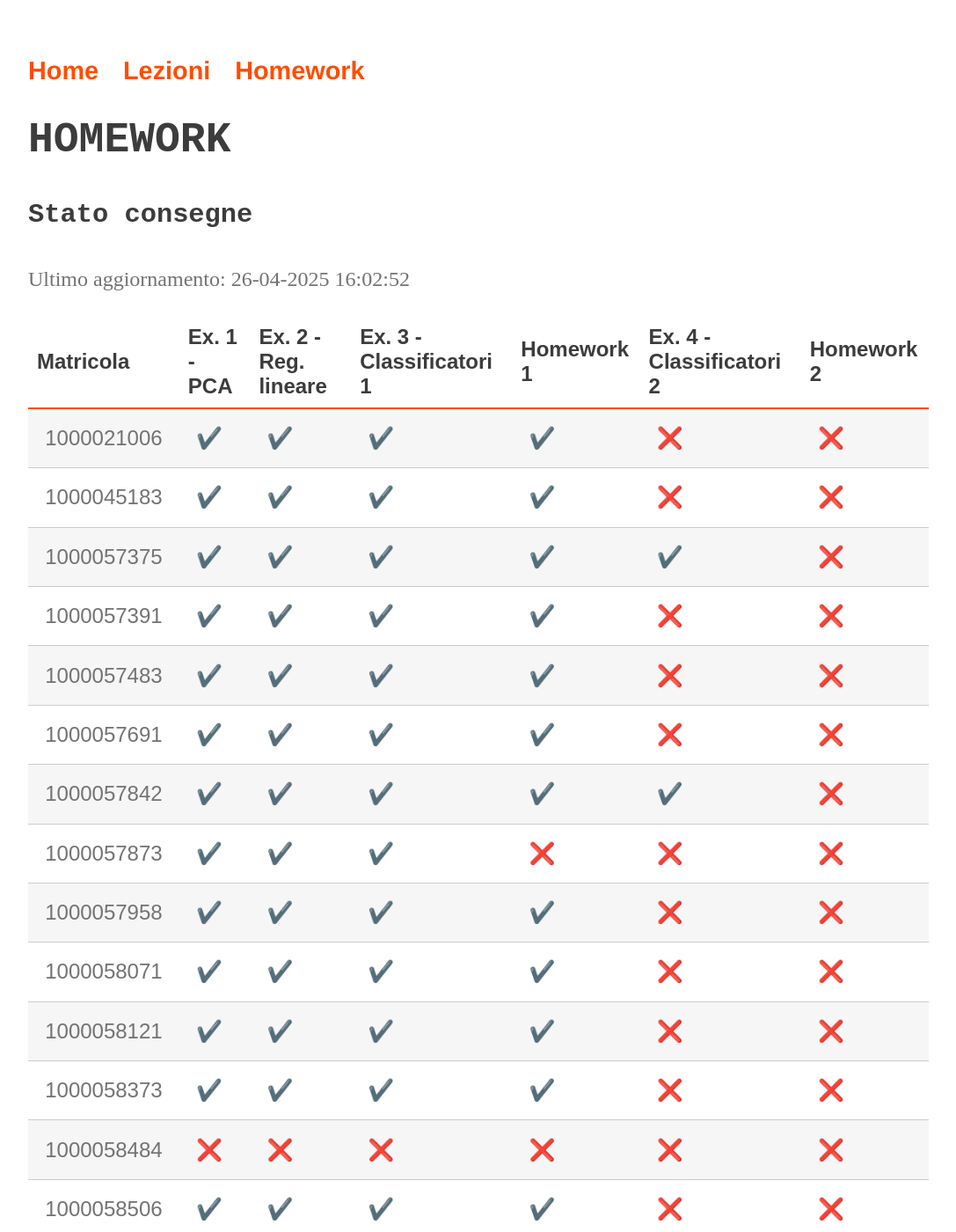
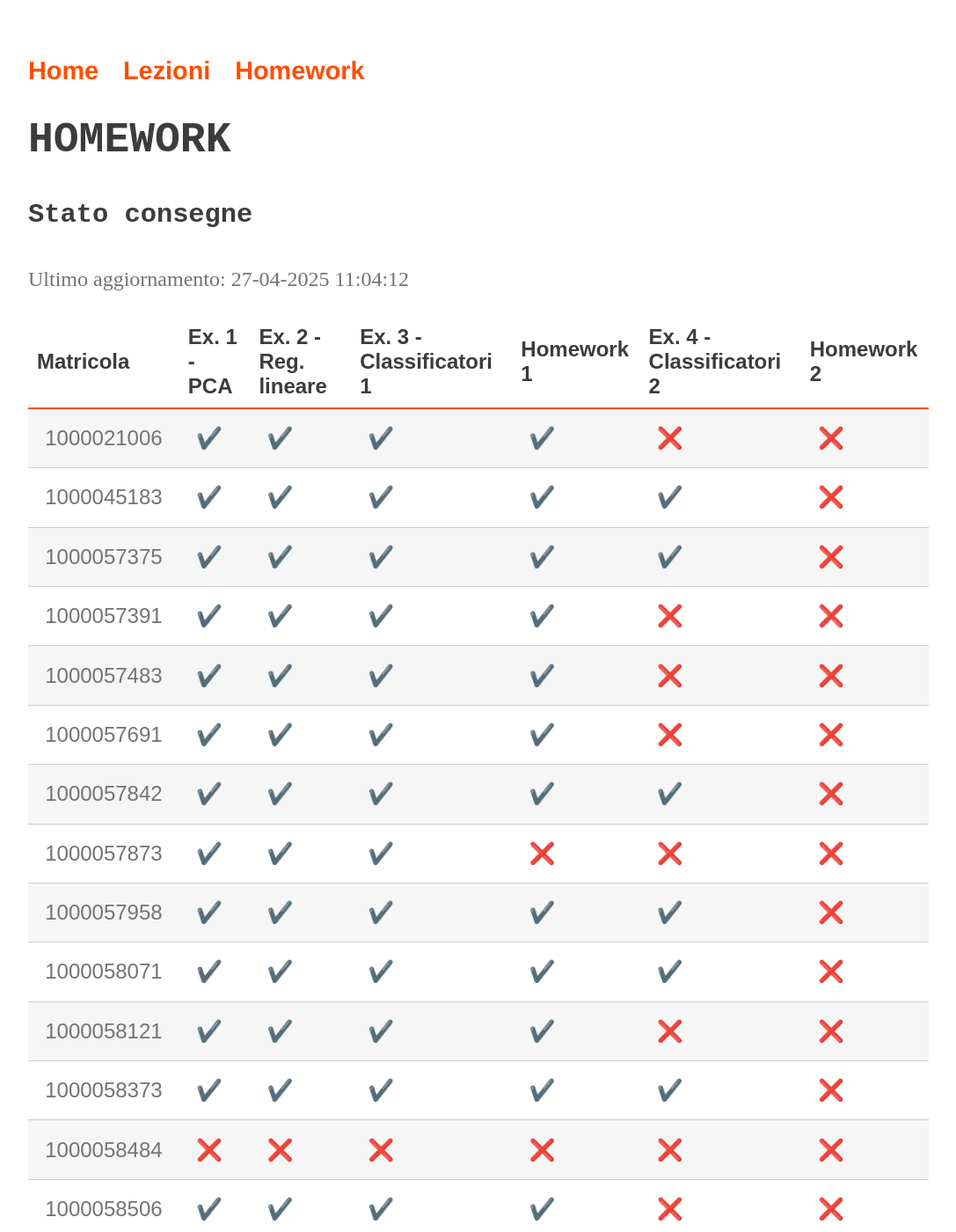
Before and after one commit to perceivelab/ml-mz-2025, a Jekyll site: the page built from status.md, in a window 1280 px wide and 1400 px high. Shown: the whole window at 88% size, without its empty margins (96-1183 px from the left). Built offline with Jekyll 4.4.1, drawn with Linux system fonts in a browser that asks for light colours; emoji names are drawn with the system emoji font; our own code applies the rules of GitHub Pages for plain Markdown files.

Commit message:
Update status

```diff
--- a/status.md
+++ b/status.md
@@ -6,22 +6,22 @@ layout: page
 
 #### Stato consegne
 
-Ultimo aggiornamento: 26-04-2025 16:02:52
+Ultimo aggiornamento: 27-04-2025 11:04:12
 
 | Matricola | Ex. 1 - PCA|Ex. 2 - Reg. lineare|Ex. 3 - Classificatori 1|Homework 1|Ex. 4 - Classificatori 2|Homework 2 |
 | --- | ---|---|---|---|---|--- |
 | 1000021006 |:heavy_check_mark:|:heavy_check_mark:|:heavy_check_mark:|:heavy_check_mark:|:x:|:x:|
-| 1000045183 |:heavy_check_mark:|:heavy_check_mark:|:heavy_check_mark:|:heavy_check_mark:|:x:|:x:|
+| 1000045183 |:heavy_check_mark:|:heavy_check_mark:|:heavy_check_mark:|:heavy_check_mark:|:heavy_check_mark:|:x:|
 | 1000057375 |:heavy_check_mark:|:heavy_check_mark:|:heavy_check_mark:|:heavy_check_mark:|:heavy_check_mark:|:x:|
 | 1000057391 |:heavy_check_mark:|:heavy_check_mark:|:heavy_check_mark:|:heavy_check_mark:|:x:|:x:|
 | 1000057483 |:heavy_check_mark:|:heavy_check_mark:|:heavy_check_mark:|:heavy_check_mark:|:x:|:x:|
 | 1000057691 |:heavy_check_mark:|:heavy_check_mark:|:heavy_check_mark:|:heavy_check_mark:|:x:|:x:|
 | 1000057842 |:heavy_check_mark:|:heavy_check_mark:|:heavy_check_mark:|:heavy_check_mark:|:heavy_check_mark:|:x:|
 | 1000057873 |:heavy_check_mark:|:heavy_check_mark:|:heavy_check_mark:|:x:|:x:|:x:|
-| 1000057958 |:heavy_check_mark:|:heavy_check_mark:|:heavy_check_mark:|:heavy_check_mark:|:x:|:x:|
-| 1000058071 |:heavy_check_mark:|:heavy_check_mark:|:heavy_check_mark:|:heavy_check_mark:|:x:|:x:|
+| 1000057958 |:heavy_check_mark:|:heavy_check_mark:|:heavy_check_mark:|:heavy_check_mark:|:heavy_check_mark:|:x:|
+| 1000058071 |:heavy_check_mark:|:heavy_check_mark:|:heavy_check_mark:|:heavy_check_mark:|:heavy_check_mark:|:x:|
 | 1000058121 |:heavy_check_mark:|:heavy_check_mark:|:heavy_check_mark:|:heavy_check_mark:|:x:|:x:|
-| 1000058373 |:heavy_check_mark:|:heavy_check_mark:|:heavy_check_mark:|:heavy_check_mark:|:x:|:x:|
+| 1000058373 |:heavy_check_mark:|:heavy_check_mark:|:heavy_check_mark:|:heavy_check_mark:|:heavy_check_mark:|:x:|
 | 1000058484 |:x:|:x:|:x:|:x:|:x:|:x:|
 | 1000058506 |:heavy_check_mark:|:heavy_check_mark:|:heavy_check_mark:|:heavy_check_mark:|:x:|:x:|
 | 1000058536 |:heavy_check_mark:|:heavy_check_mark:|:heavy_check_mark:|:heavy_check_mark:|:heavy_check_mark:|:x:|
@@ -32,7 +32,7 @@ Ultimo aggiornamento: 26-04-2025 16:02:52
 | 1000059524 |:heavy_check_mark:|:heavy_check_mark:|:heavy_check_mark:|:heavy_check_mark:|:x:|:x:|
 | 1000059678 |:heavy_check_mark:|:heavy_check_mark:|:heavy_check_mark:|:heavy_check_mark:|:heavy_check_mark:|:x:|
 | 1000059751 |:heavy_check_mark:|:heavy_check_mark:|:heavy_check_mark:|:x:|:x:|:x:|
-| 1000059819 |:hourglass:|:heavy_check_mark:|:heavy_check_mark:|:heavy_check_mark:|:x:|:x:|
+| 1000059819 |:hourglass:|:heavy_check_mark:|:heavy_check_mark:|:heavy_check_mark:|:heavy_check_mark:|:x:|
 | 1000059825 |:heavy_check_mark:|:heavy_check_mark:|:heavy_check_mark:|:heavy_check_mark:|:x:|:x:|
 | 1000059840 |:heavy_check_mark:|:heavy_check_mark:|:heavy_check_mark:|:heavy_check_mark:|:x:|:x:|
 | 1000059861 |:heavy_check_mark:|:heavy_check_mark:|:heavy_check_mark:|:heavy_check_mark:|:x:|:x:|
@@ -48,10 +48,10 @@ Ultimo aggiornamento: 26-04-2025 16:02:52
 | 1000060418 |:heavy_check_mark:|:heavy_check_mark:|:heavy_check_mark:|:heavy_check_mark:|:x:|:x:|
 | 1000060614 |:heavy_check_mark:|:heavy_check_mark:|:heavy_check_mark:|:x:|:x:|:x:|
 | 1000060679 |:heavy_check_mark:|:heavy_check_mark:|:heavy_check_mark:|:heavy_check_mark:|:heavy_check_mark:|:x:|
-| 1000061221 |:heavy_check_mark:|:heavy_check_mark:|:heavy_check_mark:|:heavy_check_mark:|:x:|:x:|
+| 1000061221 |:heavy_check_mark:|:heavy_check_mark:|:heavy_check_mark:|:heavy_check_mark:|:heavy_check_mark:|:x:|
 | 1000061305 |:heavy_check_mark:|:heavy_check_mark:|:heavy_check_mark:|:heavy_check_mark:|:x:|:x:|
 | 1000061894 |:heavy_check_mark:|:heavy_check_mark:|:heavy_check_mark:|:heavy_check_mark:|:x:|:x:|
-| 1000062133 |:heavy_check_mark:|:heavy_check_mark:|:heavy_check_mark:|:heavy_check_mark:|:x:|:x:|
+| 1000062133 |:heavy_check_mark:|:heavy_check_mark:|:heavy_check_mark:|:heavy_check_mark:|:heavy_check_mark:|:x:|
 | 1000062280 |:heavy_check_mark:|:heavy_check_mark:|:hourglass:|:heavy_check_mark:|:x:|:x:|
 | 1000062483 |:x:|:x:|:x:|:x:|:x:|:x:|
 | 1000062623 |:heavy_check_mark:|:heavy_check_mark:|:heavy_check_mark:|:heavy_check_mark:|:x:|:x:|
@@ -65,7 +65,7 @@ Ultimo aggiornamento: 26-04-2025 16:02:52
 | 1000064112 |:heavy_check_mark:|:heavy_check_mark:|:heavy_check_mark:|:heavy_check_mark:|:x:|:x:|
 | 1000064219 |:heavy_check_mark:|:heavy_check_mark:|:heavy_check_mark:|:heavy_check_mark:|:x:|:x:|
 | 1000064648 |:heavy_check_mark:|:heavy_check_mark:|:heavy_check_mark:|:x:|:x:|:x:|
-| 1000064902 |:heavy_check_mark:|:heavy_check_mark:|:heavy_check_mark:|:heavy_check_mark:|:x:|:x:|
+| 1000064902 |:heavy_check_mark:|:heavy_check_mark:|:heavy_check_mark:|:heavy_check_mark:|:heavy_check_mark:|:x:|
 | 1000064946 |:heavy_check_mark:|:heavy_check_mark:|:heavy_check_mark:|:heavy_check_mark:|:heavy_check_mark:|:x:|
 | 1000065661 |:x:|:x:|:x:|:x:|:x:|:x:|
 | 1000083946 |:heavy_check_mark:|:heavy_check_mark:|:heavy_check_mark:|:heavy_check_mark:|:x:|:x:|
```
